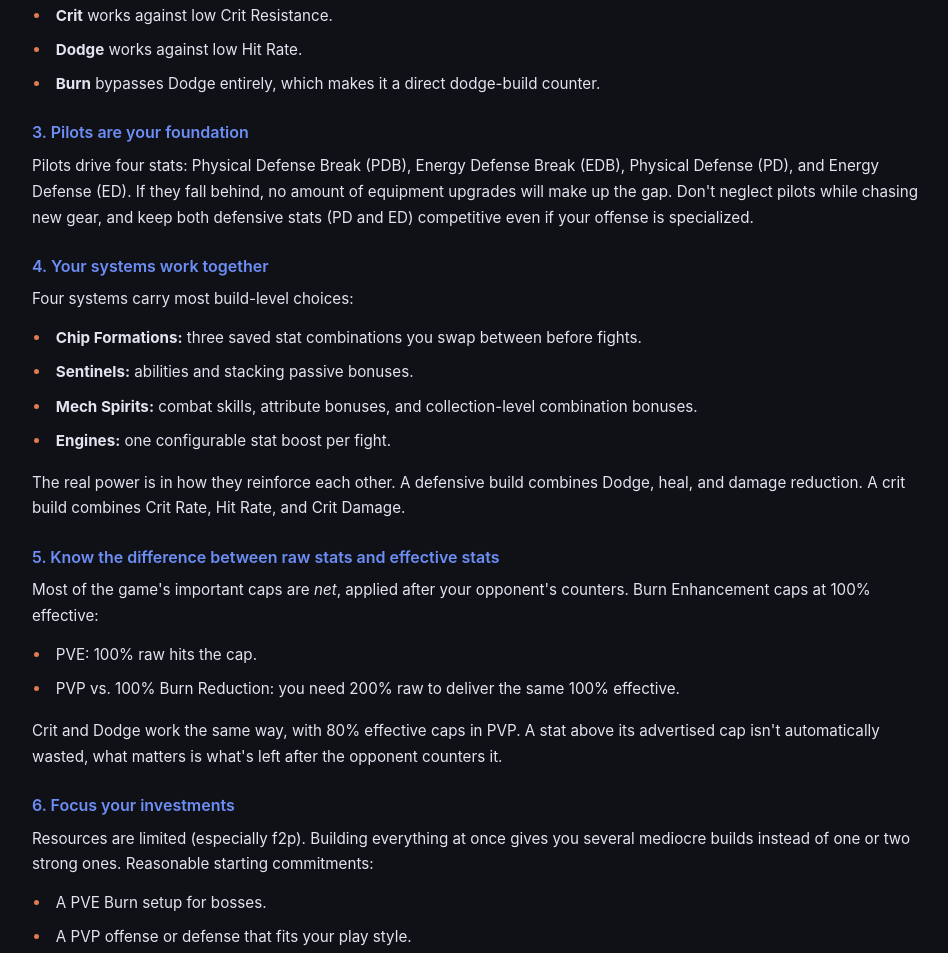
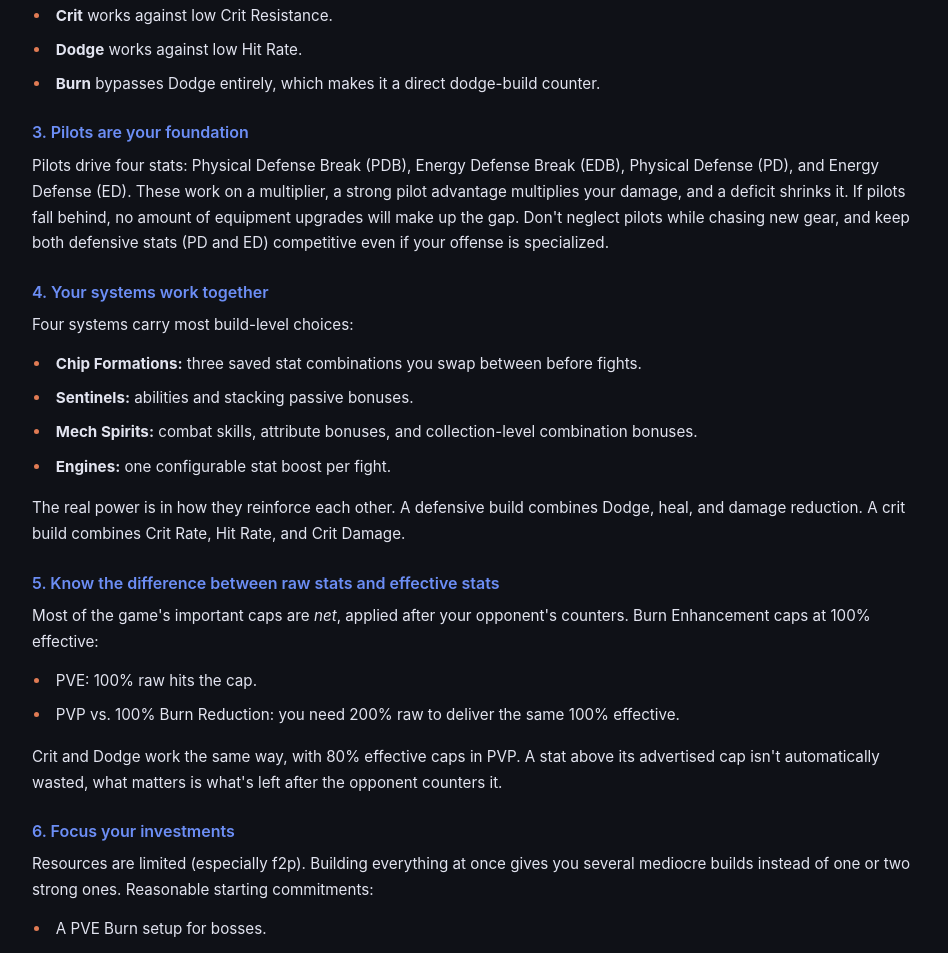
Before and after one commit to jlehrbaum/ashpool-strategy-guide, a plain HTML site: page index.html in a window 1280 px wide. Shown: the part 1007-1960 px from the top of the page, without its empty margins (304-1252 px from the left). Drawn offline with Linux system fonts and the light colour scheme.

Commit message:
Note pilot damage multiplier in Start Here principle 3
Add a line that pilots work on a multiplier, strong pilots
multiply damage, a deficit shrinks it. Makes clear why the gap is
hard to recover elsewhere.

Co-Authored-By: Claude Opus 4.7 (1M context) <noreply@anthropic.com>

```diff
--- a/index.html
+++ b/index.html
@@ -557,7 +557,7 @@
 <li><strong>Burn</strong> bypasses Dodge entirely, which makes it a direct dodge-build counter.</li>
 </ul>
 <h3 id="start-pilots-foundation">3. Pilots are your foundation</h3>
-<p>Pilots drive four stats: Physical Defense Break (PDB), Energy Defense Break (EDB), Physical Defense (PD), and Energy Defense (ED). If they fall behind, no amount of equipment upgrades will make up the gap. Don&#x27;t neglect pilots while chasing new gear, and keep both defensive stats (PD and ED) competitive even if your offense is specialized.</p>
+<p>Pilots drive four stats: Physical Defense Break (PDB), Energy Defense Break (EDB), Physical Defense (PD), and Energy Defense (ED). These work on a multiplier, a strong pilot advantage multiplies your damage, and a deficit shrinks it. If pilots fall behind, no amount of equipment upgrades will make up the gap. Don&#x27;t neglect pilots while chasing new gear, and keep both defensive stats (PD and ED) competitive even if your offense is specialized.</p>
 <h3 id="start-systems-work-together">4. Your systems work together</h3>
 <p>Four systems carry most build-level choices:</p>
 <ul>
```
